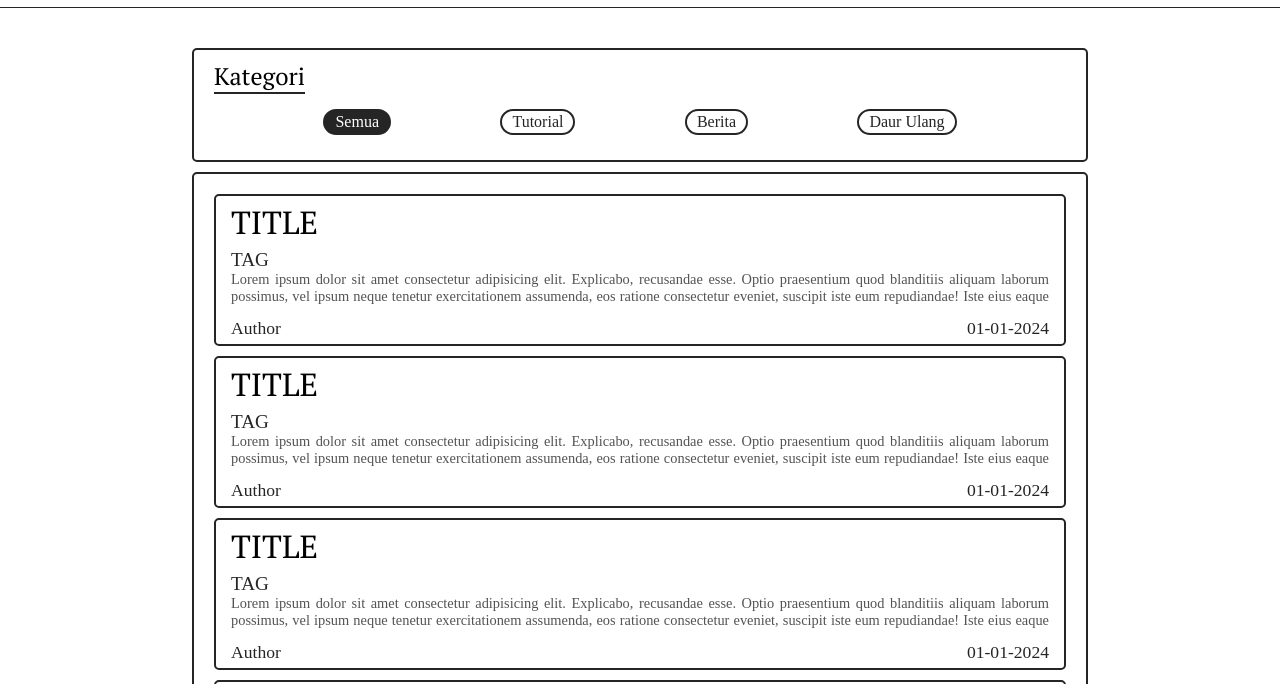
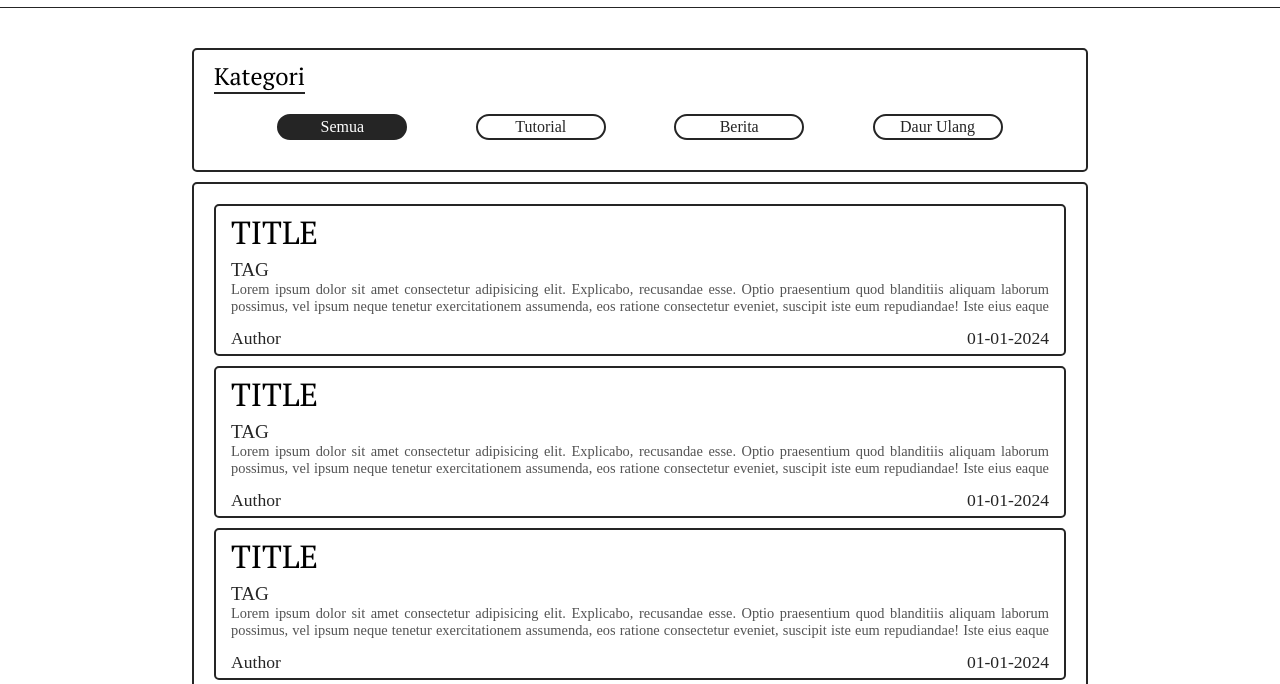
Before and after one commit to KevinPratamaSetiawan/Informasi-Sampah-KKN-186, a plain HTML site: page article.html in a window 1280 px wide. Shown: the part 43-727 px from the top of the page. Drawn offline with Linux system fonts and the light colour scheme; a web font is replaced by a local one.

Commit message:
Yep, Another One 2.0

```diff
--- a/print.css
+++ b/print.css
@@ -709,6 +709,7 @@ footer{
 .filter-list{
     width: 100%;
     display: flex;
+    flex-wrap: wrap;
     justify-content: space-evenly;
     align-items: center;
 
@@ -719,7 +720,10 @@ footer{
     font-family: 'Fjord One', serif;
     color: var(--color-black);
     font-size: 1rem;
+    text-align: center;
+    width: 130px;
 
+    margin: 5px;
     padding: 2px 10px;
     border: 2px solid var(--color-black);
     border-radius: 50px;
--- a/style.css
+++ b/style.css
@@ -682,6 +682,7 @@ footer{
 .filter-list{
     width: 100%;
     display: flex;
+    flex-wrap: wrap;
     justify-content: space-evenly;
     align-items: center;
 
@@ -692,7 +693,10 @@ footer{
     font-family: 'Fjord One', serif;
     color: var(--color-black);
     font-size: 1rem;
+    text-align: center;
+    width: 130px;
 
+    margin: 5px;
     padding: 2px 10px;
     border: 2px solid var(--color-black);
     border-radius: 50px;
```
